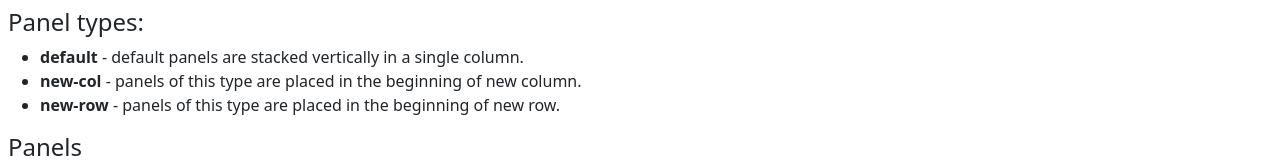
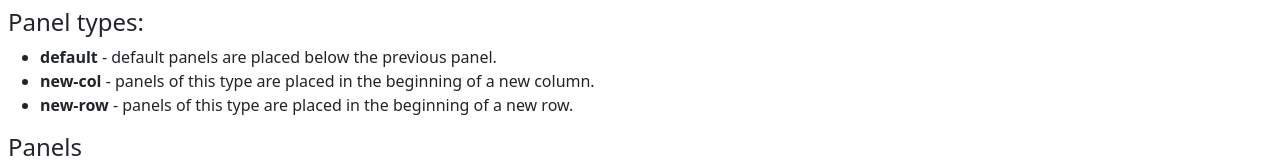
Before and after one commit to nnikolov-erp-bg/experiments, a plain HTML site: page panels-layout-test2.html in a window 1280 px wide. Shown: the top 167 px of the page. Drawn offline with nearby package versions, Linux system fonts and the light colour scheme.

Commit message:
Update panels-layout-test2.html

```diff
--- a/panels-layout-test2.html
+++ b/panels-layout-test2.html
@@ -54,9 +54,9 @@
 
         <h4>Panel types: </h4>
         <ul>
-            <li><b>default</b> - default panels are stacked vertically in a single column.</li>
-            <li><b>new-col</b> - panels of this type are placed in the beginning of new column.</li>
-            <li><b>new-row</b> - panels of this type are placed in the beginning of new row.</li>
+            <li><b>default</b> - default panels are placed below the previous panel.</li>
+            <li><b>new-col</b> - panels of this type are placed in the beginning of a new column.</li>
+            <li><b>new-row</b> - panels of this type are placed in the beginning of a new row.</li>
         </ul>
         <h4>Panels </h4>
         <div><small>Enter as many panels as you like and then click [Refresh form]</small></div>
```
